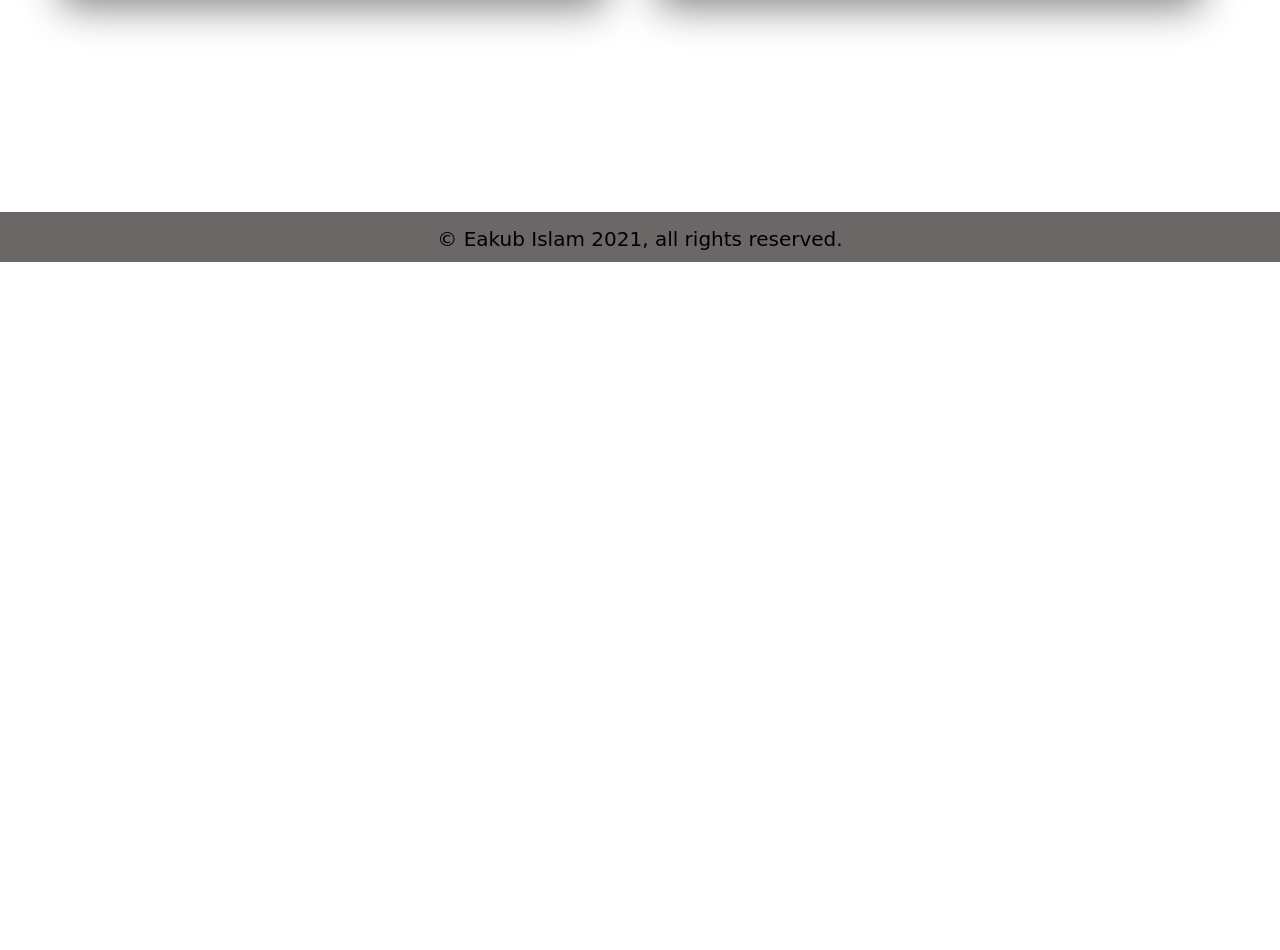
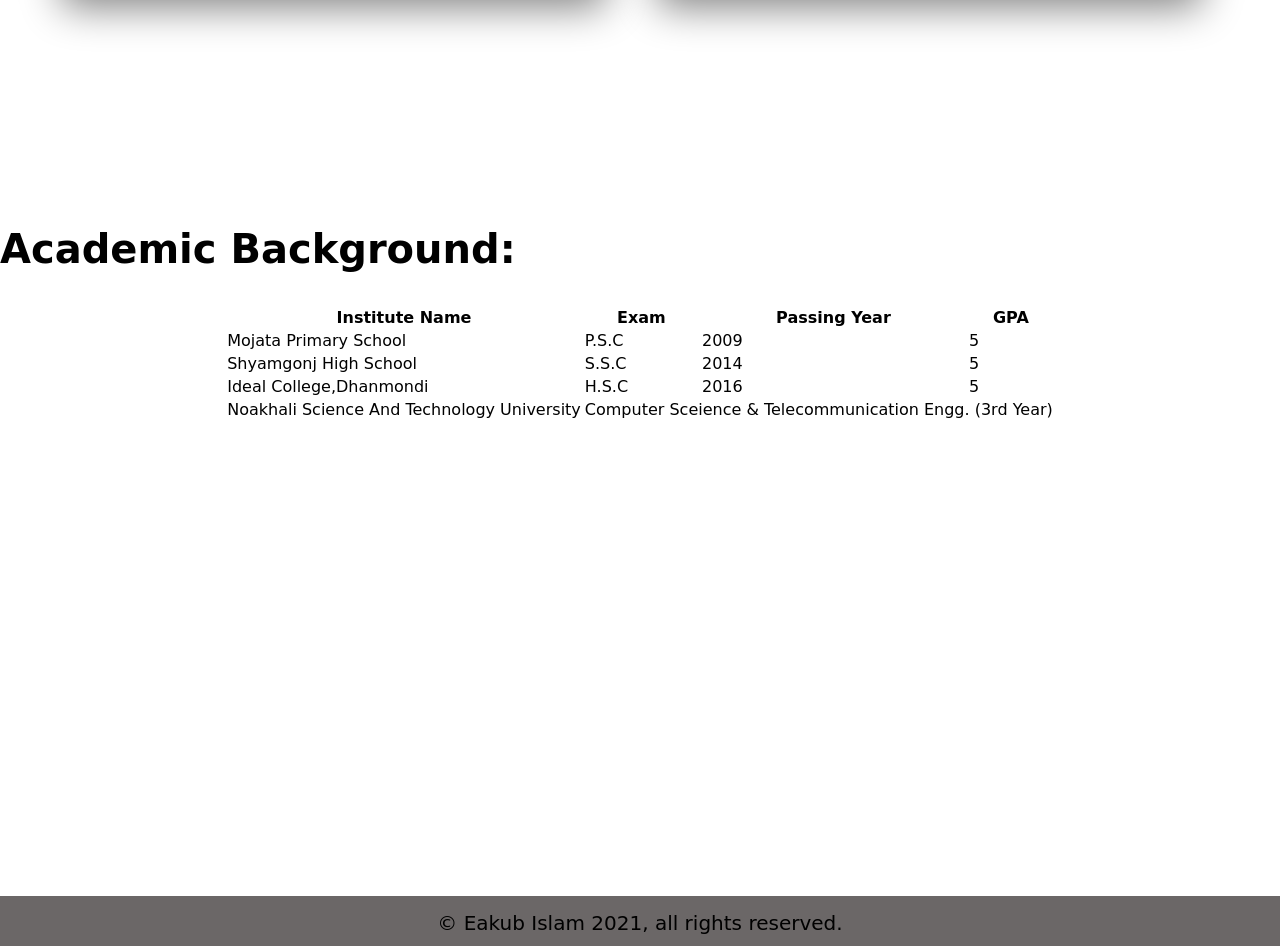
Before and after one commit to EakubIslam/web-portfolio, a plain HTML site: page index.html in a window 1280 px wide. Shown: the part 1824-2774 px from the top of the page. Before the commit the page ends 2090 px from the top, so only its background shows below. Drawn offline with Linux system fonts and the light colour scheme; a web font is replaced by a local one.

Commit message:
Update index.html
Add Table

```diff
--- a/index.html
+++ b/index.html
@@ -31,7 +31,7 @@
         <div>
             <h2> Big Dream</h2>
             <h3>Become world's No.1 Web Developer  </h3>
-            <p> I already learned the basic HTML and CSS.I can build any Simple Website.I can even teach my grandma how to make simple website.My goal is to build 3 website and learn Advanced topics.</p>
+            <p> I already learned the basic HTML and CSS.I can build any Simple Website.But still now I am not a Proffesional Web Developer.My goal is to build at least 10 website and learn Advanced topics.</p>
             <a class="link-button" target="_blank" href="https://www.facebook.com/EakubImran/">Visit My Fb</a>
         </div>
 
@@ -50,6 +50,47 @@
          </div>
 
      </section>
+      <section>
+         <div>
+             <h2>Academic Background:</h2>
+            <table align="center" >
+                <thead>
+                    <tr >
+                        <th>Institute Name </th>
+                        <th>Exam </th>
+                        <th>Passing Year </th>
+                        <th>GPA</th>
+                    </tr>
+
+                </thead>
+                <tbody>
+                    <tr>
+                        <td>Mojata Primary School</td>
+                        <td>P.S.C </td>
+                        <td>2009</td<>
+                        <td> 5 </td>
+                    </tr>
+                    <tr>
+                        <td>Shyamgonj High School</td>
+                        <td>S.S.C </td>
+                        <td>2014</td>
+                        <td> 5 </td>
+                    </tr>
+                    <tr>
+                        <td>Ideal College,Dhanmondi</td>
+                        <td>H.S.C </td>
+                        <td>2016</td>
+                        <td> 5 </td>
+                    </tr>
+                    <tr>
+                        <td>Noakhali Science And Technology University</td>
+                        <td colspan="3" > Computer Sceience & Telecommunication Engg. (3rd Year)</td>
+                    </tr>
+
+                </tbody>
+            </table>
+         </div>
+     </section>
      <footer>
          <p > &copy; Eakub Islam 2021, all rights reserved.</p>
      </footer>
```
